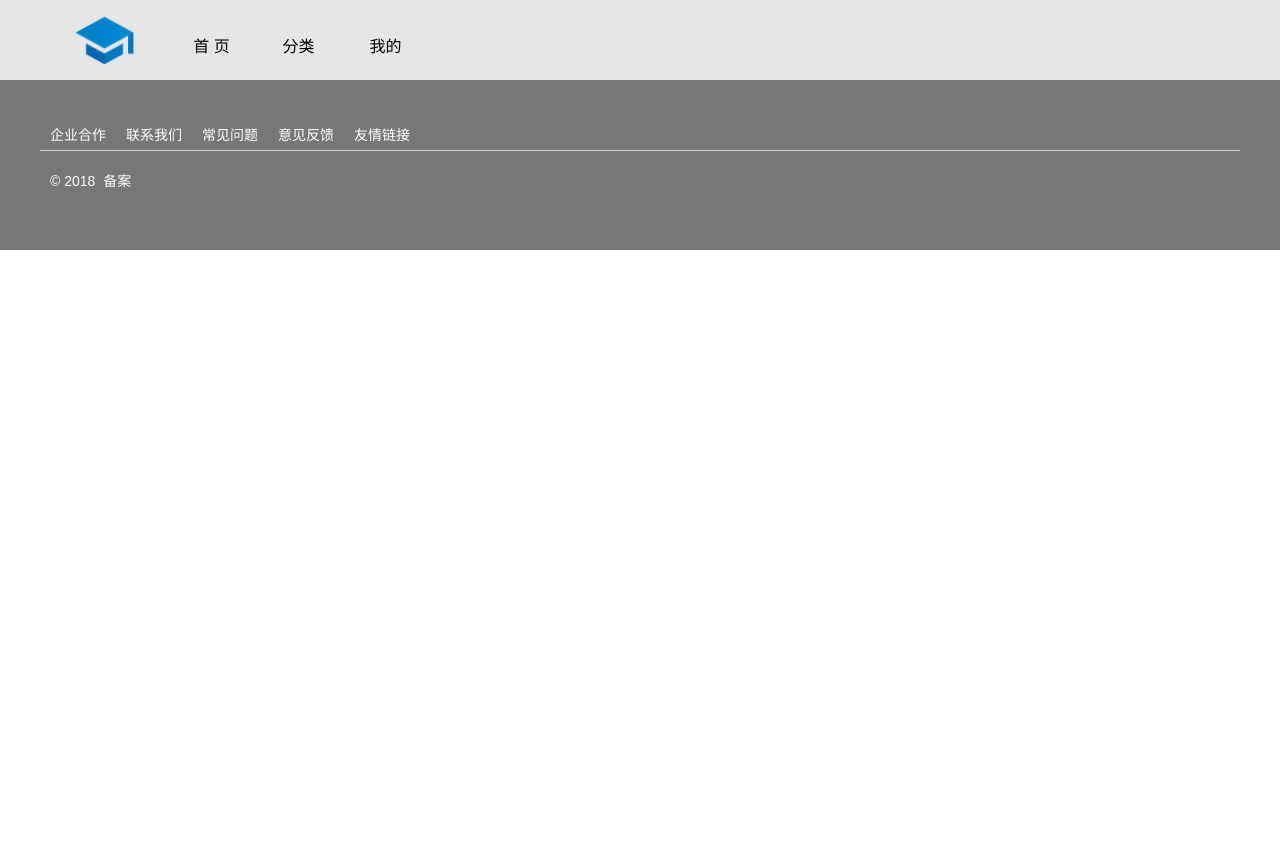
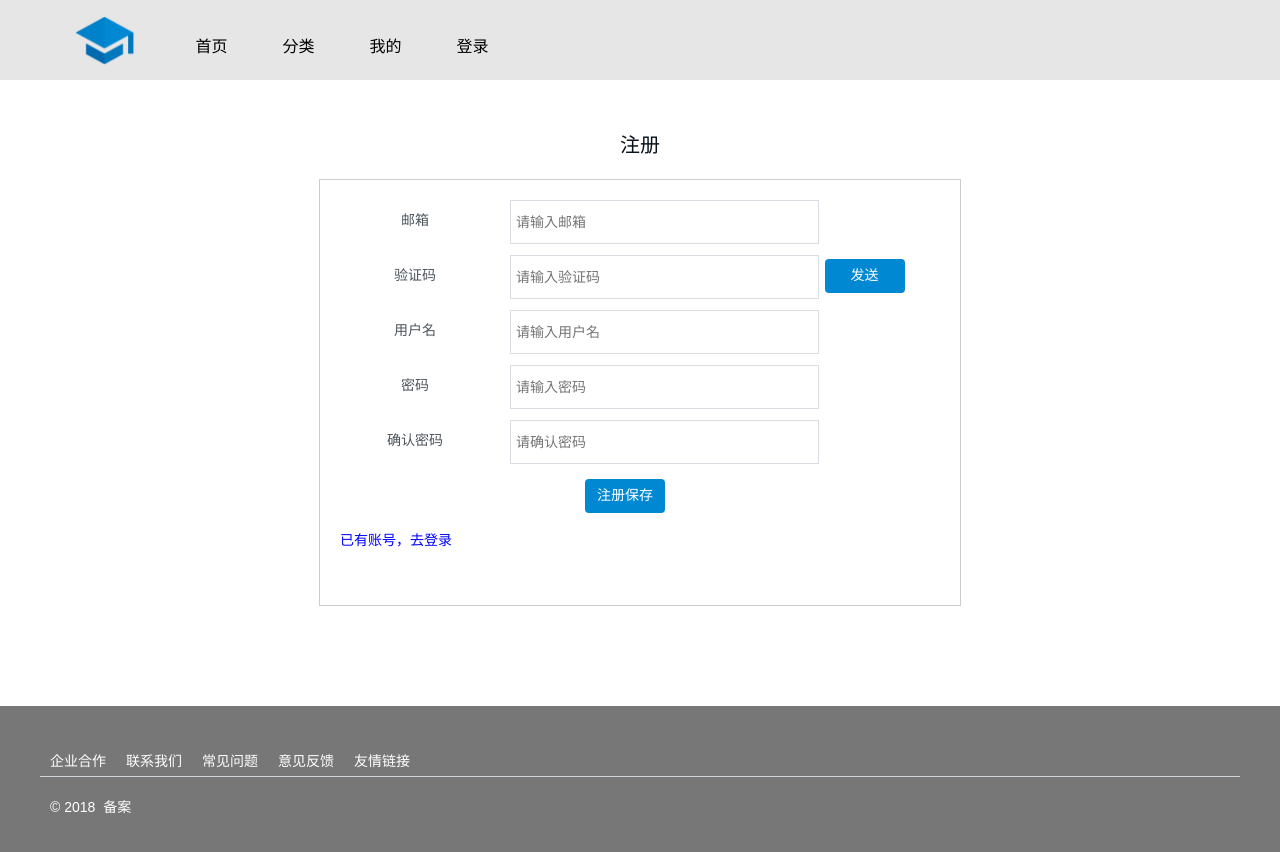
Before and after one commit to 97wgl/Mooc-Front, a Vue app in the folder moocfrontend/: page /#/register in a window 1280 px wide. Shown: the top 852 px of the page. Before the commit the page ends 800 px from the top, so only its background shows below. Built offline with nearby package versions, Linux system fonts and the light colour scheme.

Commit message:
登录注册前后端联调

```diff
--- a/moocfrontend/package.json
+++ b/moocfrontend/package.json
@@ -10,6 +10,8 @@
     "build": "node build/build.js"
   },
   "dependencies": {
+    "axios": "^0.18.0",
+    "jquery": "^3.4.1",
     "vue": "^2.5.2",
     "vue-router": "^3.0.1"
   },
--- a/moocfrontend/src/App.vue
+++ b/moocfrontend/src/App.vue
@@ -4,9 +4,10 @@
       <div class="f-header-box clearfix">
         <a href="/yourmooc/" class="logo" title="在线教育平台--yourmooc"></a>
         <nav class="header-nav">
-          <a href="/yourmooc/" class="header-nav-item">首 页</a>
-          <a href="/yourmooc/course/list" class="header-nav-item">分类</a>
-          <a href="/yourmooc/user/course" class="header-nav-item">我的</a>
+          <span class="header-nav-item" @click="$router.push('index')">首页</span>
+          <span class="header-nav-item" @click="$router.push('course_detail')">分类</span>
+          <span class="header-nav-item" @click="$router.push('login')">我的</span>
+          <span class="header-nav-item" @click="$router.push('login')">登录</span>
         </nav>
       </div>
     </div>
--- /dev/null
+++ b/moocfrontend/src/views/courseDetail.vue
@@ -0,0 +1,13 @@
+<template>
+  <div>
+    课程详情页
+  </div>
+</template>
+<script>
+export default {
+}
+</script>
+<style>
+
+
+</style>
--- a/moocfrontend/src/views/index.vue
+++ b/moocfrontend/src/views/index.vue
@@ -1,5 +1,6 @@
 <template>
   <div class="index">
+
   </div>
 </template>
 <script>
--- a/moocfrontend/src/views/login.vue
+++ b/moocfrontend/src/views/login.vue
@@ -3,33 +3,23 @@
     <div class="f-main">
       <div class="types-block clearfix" style="text-align: center;">
         <h3 class="types-title">登录</h3>
-        <form method="post" action="<%=path %>/auth/doLogin" class="oc-form" id="infoForm"
+        <form method="post" class="oc-form" id="infoForm"
               style="text-align: center;border: 1px solid #CCC;width: 600px;margin:0 auto;padding:20px;">
           <li>
             <label>用户名</label>
-            <input onfocus="handleInput('username');" id="username" name="username" type="text" class="input-text" placeholder="请输入用户名">
+            <input @focus="handleInput('username');" v-model="username" type="text" class="input-text" placeholder="请输入用户名">
           </li>
           <li>
             <label>密码</label>
-            <input onfocus="handleInput('password');" id="password" name="password" type="password" class="input-text" placeholder="请输入密码" autocomplete="off"/>
-          </li>
-          <li>
-            <label>验证码</label>
-            <input onfocus="handleInput('identiryCode');" id="identiryCode" name="identiryCode" maxlength="6" class="input-text" type="text" style="width: 150px;"
-                  placeholder="请输入验证码"/>
-              <a class="vali-base">
-                <img onclick="reloadIndityImg('indeityImgLogin');" id="indeityImgLogin"
-                    src="<%=path %>/identiry/code"
-                    style="width:80px;height:40px;float:left;margin-left:10px;"/>
-            </a>
+            <input @focus="handleInput('password');" v-model="password" type="password" class="input-text" placeholder="请输入密码" autocomplete="off"/>
           </li>
 
           <!-- <%--提示信息--%> -->
           <li id="errorMsg" class="clearfix" style="display: none;color:red;"></li>
 
           <li class="clearfix" style="margin-top: 20px;">
-            <input type="button" value="登录" class="btn" style="margin-right:20px;" onclick="doSubmit();">
-            <div class="btn" onclick="window.location.href='<%=path %>/auth/register'">注册</div>
+            <input type="button" value="登录" class="btn" style="margin-right:20px;" @click="doSubmit">
+            <input type="button" value="注册" class="btn"  @click="$router.push('register')">
           </li>
         </form>
       </div>
@@ -37,10 +27,83 @@
   </div>
 </template>
 <script>
+import $ from 'jquery';
 export default {
+  data() {
+    return {
+      myErrCode: -1,
+      username: '',
+      password: '',
+    }
+  },
+  methods: {
+    doSubmit() {
+      var $errorMsg = $('#errorMsg');
 
+      //验证用户名
+      if (!this.username) {
+        $errorMsg.fadeIn().html("用户名不能为空");
+        this.myErrCode = 1;
+        return;
+      }
+
+      //验证密码
+      if (!this.password) {
+        $errorMsg.fadeIn().html("密码不能为空");
+        this.myErrCode = 2;
+        return;
+      }
+
+      let postData = {
+        username: this.username,
+        password: this.password,
+      }
+
+      this.$http({
+        method: 'post',
+        url: this.baseUrl + 'admin/login',
+        data: this.transformRequest(postData)
+      }).then(res => {
+        console.log(this.transformRequest(postData));
+        console.log('res', res)
+        // if(res.code == 0) {
+        //   this.$router.push('index')
+        // }else if(res.code == 1) {
+        //   $errorMsg.fadeIn().html("验证码错误");
+        //   reloadIndityImg('indeityImgLogin');
+        //   this.myErrCode = 0;
+        //   $identiryCode.val('')
+        // }else if(res.errcode == 2) {
+        //   $errorMsg.fadeIn().html("用户不存在");
+        //   reloadIndityImg('indeityImgLogin');
+        //   this.myErrCode = 0;
+        //   $identiryCode.val('')
+        // }else if(res.errcode == 3) {
+        //   $errorMsg.fadeIn().html("密码错误");
+        //   reloadIndityImg('indeityImgLogin');
+        //   this.myErrCode = 0;
+        //   $identiryCode.val('')
+        // }
+      })
+    },
+    handleInput(field) {
+      var $errorMsg = $('#errorMsg');
+      if (field==='username' && this.myErrCode === 1) {
+        $errorMsg.fadeOut()
+      } else if (field==='password' && this.myErrCode === 2) {
+        $errorMsg.fadeOut()
+      } else if (field==='identiryCode' && this.myErrCode === 3) {
+        $errorMsg.fadeOut()
+      } else if (this.myErrCode === 0) {
+        $errorMsg.fadeOut()
+      }
+    },
+  },
+  created() {
+
+  }
 }
 </script>
-<style lang="stylus">
+<style>
 
 </style>
--- /dev/null
+++ b/moocfrontend/src/views/register.vue
@@ -0,0 +1,180 @@
+<template>
+  <div class="register">
+    <div class="f-main">
+      <div class="types-block clearfix" style="text-align: center;">
+        <h3 class="types-title">注册</h3>
+        <form id="registerForm" method="post" class="oc-form"
+              style="text-align: center;border: 1px solid #CCC;width: 600px;margin:0 auto;padding:20px;">
+          <li>
+            <label>邮箱</label>
+            <input @focus="handleInput('email');" maxlength="20" v-model="email" type="email" class="input-text"
+                  placeholder="请输入邮箱">
+          </li>
+          <li>
+            <label>验证码</label>
+            <input @focus="handleInput('code');" maxlength="20" v-model="validCode" type="text" class="input-text"
+                  placeholder="请输入验证码">
+            <input type="button" value="发送" class="btn" @click="getValidCode">
+          </li>
+          <li>
+            <label>用户名</label>
+            <input @focus="handleInput('username');" maxlength="20" v-model="username" type="text" class="input-text"
+                  placeholder="请输入用户名">
+          </li>
+          <li>
+            <label>密码</label>
+            <input @focus="handleInput('password');" maxlength="20" v-model="password" type="password" class="input-text" placeholder="请输入密码"
+                  autocomplete="off"/>
+          </li>
+          <li>
+            <label>确认密码</label>
+            <input @focus="handleInput('repassword');" maxlength="20" v-model="repassword" type="password" class="input-text" placeholder="请确认密码"
+                  autocomplete="off"/>
+          </li>
+
+          <!-- <%--提示信息--%> -->
+          <li id="errorMsg" class="clearfix" style="display: none;color:red;">用户名密码不能为空</li>
+
+          <li class="clearfix">
+            <input type="button" value="注册保存" class="btn" @click="doSubmit();">
+          </li>
+          <li>
+            <span style="float: left; color: blue"  @click="$router.push('login')">已有账号，去登录</span>
+          </li>
+        </form>
+      </div>
+    </div>
+  </div>
+</template>
+<script>
+import $ from 'jquery'
+export default {
+  data() {
+    return {
+      myErrCode: -1,
+      email: '',
+      validCode: '',
+      username: '',
+      password: '',
+      repassword: '',
+    }
+  },
+  created() {
+
+  },
+  methods: {
+    getValidCode() { // 获取验证码
+      let postData = {
+        email: this.email
+      }
+      console.log('postData', postData)
+      this.$http({
+        method: 'post',
+        url: this.baseUrl + 'user/regist/valid',
+        data: this.transformRequest(postData)
+      }).then(res => {
+        console.log('res')
+      })
+    },
+    doSubmit() { // 注册
+      var $errorMsg = $('#errorMsg');
+      var re = /^[A-Za-z\d]+([-_.][A-Za-z\d]+)*@([A-Za-z\d]+[-.])+[A-Za-z\d]{2,4}$/;
+
+      // 验证邮箱格式
+      if(!this.email) {
+        $errorMsg.fadeIn().html("邮箱不能为空");
+        this.myErrCode = 1;
+        return;
+      }
+
+      if(!re.test(this.email)) {
+        $errorMsg.fadeIn().html("邮箱格式不正确");
+        this.myErrCode = 0;
+        return;
+      }
+
+      // 填写验证码
+      if(!this.validCode) {
+        $errorMsg.fadeIn().html("验证码不能为空");
+        this.myErrCode = 2;
+        return;
+      }
+
+      //验证用户名
+      if (!this.username) {
+        $errorMsg.fadeIn().html("用户名不能为空");
+        this.myErrCode = 3;
+        return;
+      }
+
+      //验证密码
+      if (!this.password) {
+        $errorMsg.fadeIn().html("密码不能为空");
+        this.myErrCode = 4;
+        return;
+      }
+
+      // 验证确认密码
+      if(!this.repassword) {
+        $errorMsg.fadeIn().html("确认密码不能为空");
+        this.myErrCode = 5;
+        return;
+      }
+
+      // 判断输入密码和确认密码是否相同
+      if(this.password != this.repassword) {
+        $errorMsg.fadeIn().html("再次确认密码与原密码不符");
+        this.myErrCode = 6;
+        return
+      }
+
+      let postData = {
+        email: this.email,
+        validCode: this.validCode,
+        username: this.username,
+        password: this.password,
+      }
+
+      this.$http({
+        method: 'post',
+        url: this.baseUrl +'/user/regist',
+        data: this.transformRequest(postData)
+      }).then(res => {
+        console.log('res', res)
+        // if(res.errcode == 0) {
+        //   this.$router.push('index')
+        // }else if(res.errcode == 1) {
+        //   $errorMsg.fadeIn().html("验证码错误");
+        //   this.myErrCode = 0;
+        //   $identiryCode.val('')
+        // }else if(res.errcode == 2) {
+        //   $errorMsg.fadeIn().html("用户不存在");
+        //   this.myErrCode = 0;
+        //   $identiryCode.val('')
+        // }else if(res.errcode == 3) {
+        //   $errorMsg.fadeIn().html("密码错误");
+        //   this.myErrCode = 0;
+        //   $identiryCode.val('')
+        // }
+      })
+    },
+    handleInput(field) {
+      var $errorMsg = $('#errorMsg');
+      if (field==='email' && (this.myErrCode === 1 || this.myErrCode == 0)) {
+        $errorMsg.fadeOut()
+      } else if (field==='validCode' && this.myErrCode === 2) {
+        $errorMsg.fadeOut()
+      } else if (field==='username' && this.myErrCode === 3) {
+        $errorMsg.fadeOut()
+      } else if (field==='password' && this.myErrCode === 4) {
+        $errorMsg.fadeOut()
+      }else if (field==='repassword' && (this.myErrCode === 5 || this.myErrCode == 6)) {
+        $errorMsg.fadeOut()
+      }
+    }
+  },
+}
+</script>
+<style>
+
+</style>
--- /dev/null
+++ b/moocfrontend/src/views/sectionsDetail.vue
@@ -0,0 +1,13 @@
+<template>
+  <div>
+    章节详情
+  </div>
+</template>
+<script>
+export default {
+
+}
+</script>
+<style>
+
+</style>
--- a/moocfrontend/static/css/reset.css
+++ b/moocfrontend/static/css/reset.css
@@ -140,6 +140,8 @@ a:focus {
   text-align: center;
   color: #FFF;
   border-radius: 4px;
+  height: 34px;
+  border: 0
 }
 
 .btn:hover {
@@ -785,7 +787,7 @@ a:focus {
 
 .course-menu {
   width: 100%;
-  padding: 30px 0px;
+  padding-top: 30px;
 }
 
 .course-menu .menu-item {
```
Also changed, not shown: moocfrontend/src/assets/js/util.js (added, +14 -0 lines), moocfrontend/src/main.js (+7 -0 lines), moocfrontend/src/router/index.js (+21 -1 lines), 1 other file (tests, documents, lock files or other folders).
